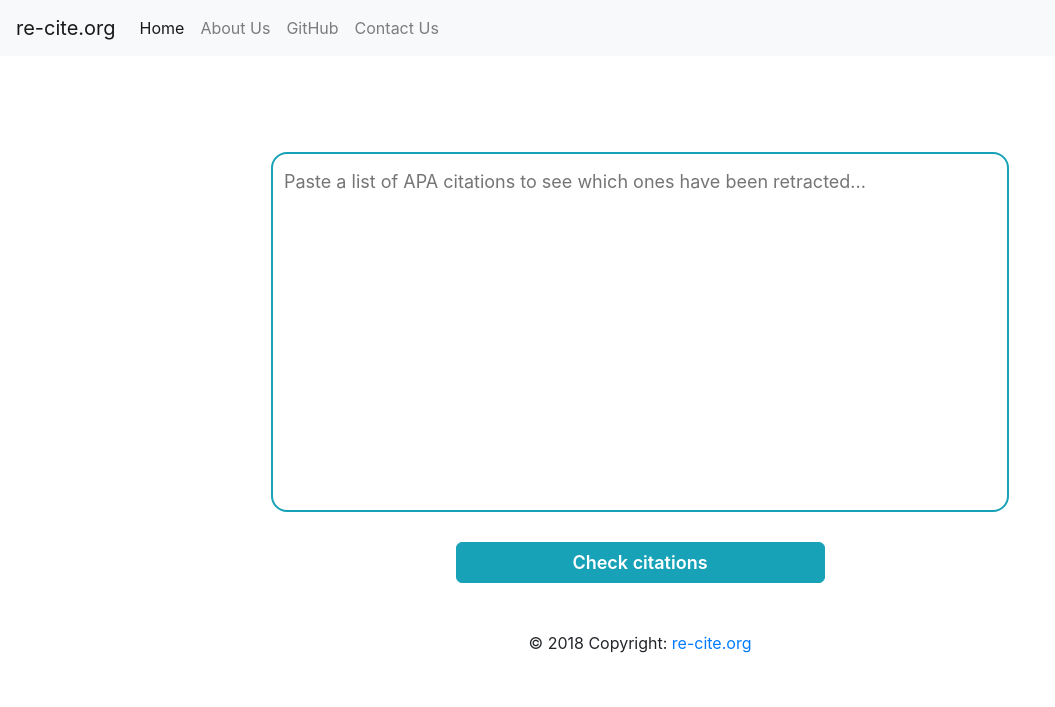
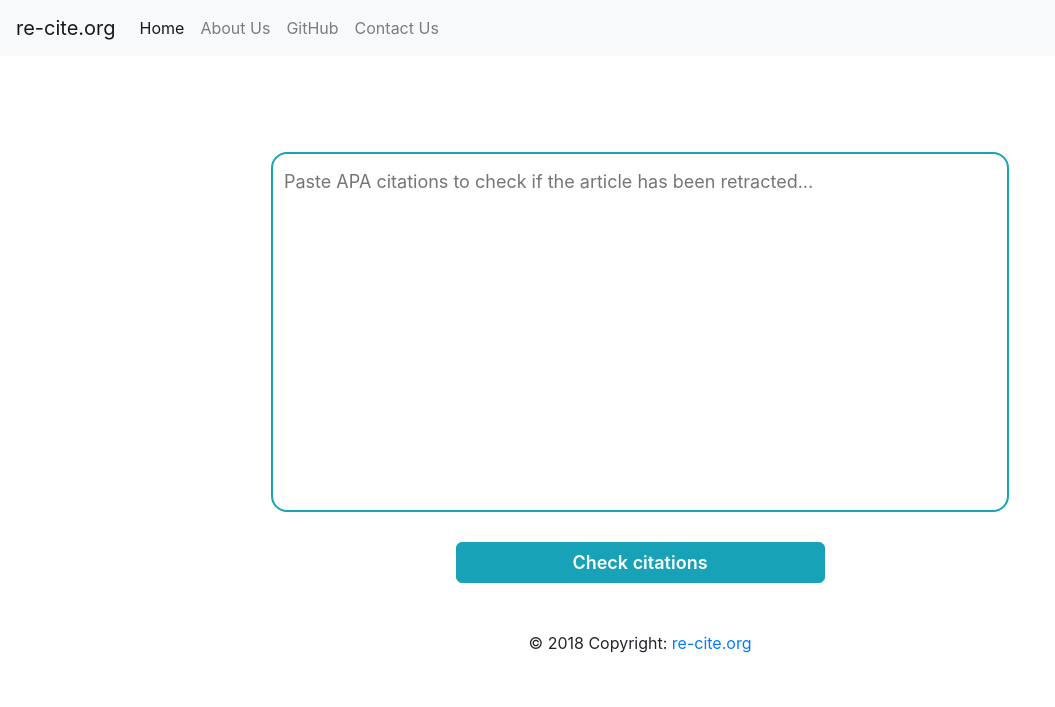
Before and after one commit to recite/re-cite.org, a Flask app: page / in a window 1280 px wide. Shown: the top 707 px of the page, without its empty margins (0-1055 px from the left). Run offline with Flask 2, Linux system fonts and the light colour scheme; some libraries are stand-ins or nearby versions.

Commit message:
improve lang

```diff
--- a/app/templates/index.html
+++ b/app/templates/index.html
@@ -13,7 +13,7 @@
   <div class="backdrop">
     <div class="highlights">{%- if highlights %}{{ highlights|safe }}{% endif %}</div>
   </div>
-  <textarea placeholder="Paste a list of APA citations to see which ones have been retracted..."{{ readonly }}>{%- if text %}{{ text }}{% endif %}</textarea>
+  <textarea placeholder="Paste APA citations to check if the article has been retracted..."{{ readonly }}>{%- if text %}{{ text }}{% endif %}</textarea>
 </div>
 <form action="" method="post">
   <input type="hidden" name="citations" id="citations" value="">
--- a/app/views.py
+++ b/app/views.py
@@ -61,7 +61,7 @@
 
     # No highlights or matches found
     if highlights is None:
-        flash('No citations found. Likely reason is that citations were not in the correct format.', 'failed')
+        flash('No citations found. Likely reason: citations were not in the correct format.', 'failed')
         highlights = data
 
     # Highlights found
```
